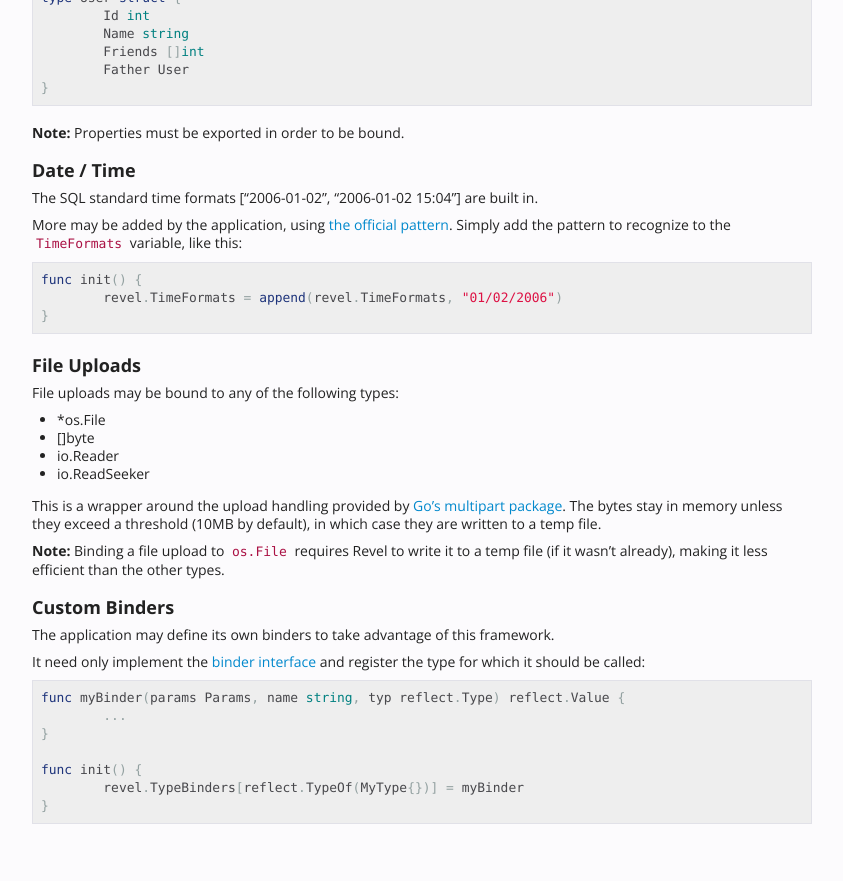
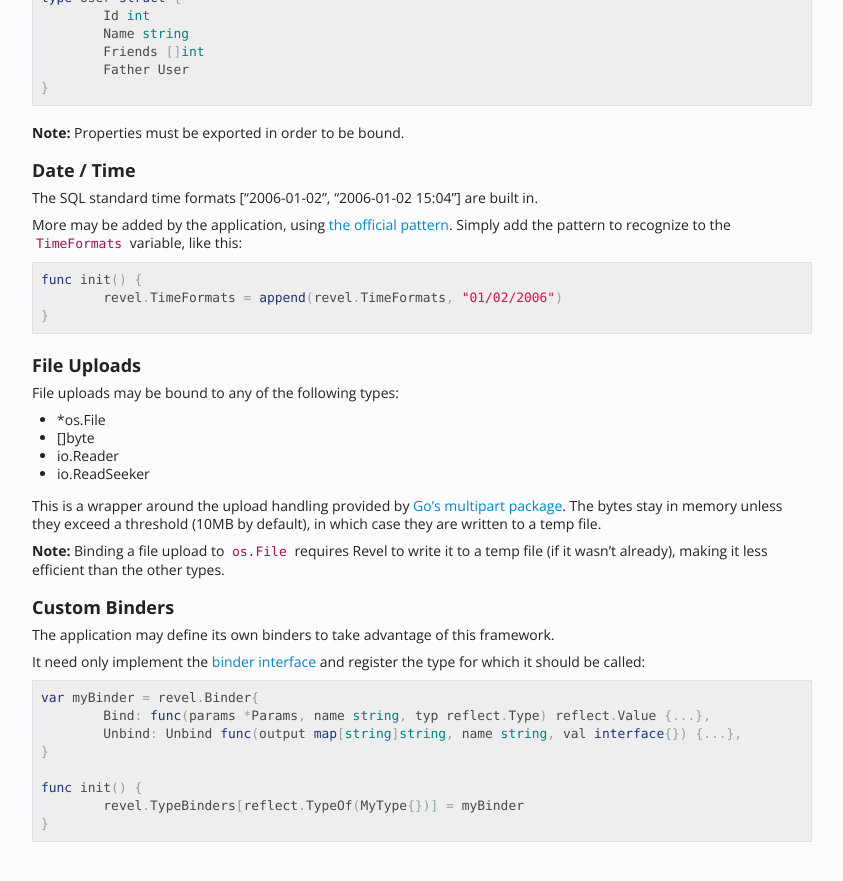
Before and after one commit to revel/revel, a Jekyll site: the page built from manual/binding.md, in a window 1280 px wide and 900 px high, scrolled down 1995 px. Shown: the top 881 px of the window, without its empty margins (298-1141 px from the left). Built offline with Jekyll 4.4.1, drawn with Linux system fonts in a browser that asks for light colours.

Commit message:
Update binding.md

```diff
--- a/manual/binding.md
+++ b/manual/binding.md
@@ -15,7 +15,7 @@ All request parameters are collected into a single `Params` object.  That includ
 * Form values (Multipart or not)
 * File uploads
 
-This is the definition ([godoc](../docs/godoc/binder.html)):
+This is the definition ([godoc](../docs/godoc/params.html)):
 
 <pre class="prettyprint lang-go">
 type Params struct {
@@ -165,8 +165,9 @@ It need only implement the [binder interface](../docs/godoc/binder.html#Binder)
 should be called:
 
 <pre class="prettyprint lang-go">
-func myBinder(params Params, name string, typ reflect.Type) reflect.Value {
-	...
+var myBinder = revel.Binder{
+	Bind: func(params *Params, name string, typ reflect.Type) reflect.Value {...},
+	Unbind: Unbind func(output map[string]string, name string, val interface{}) {...},
 }
 
 func init() {
```
